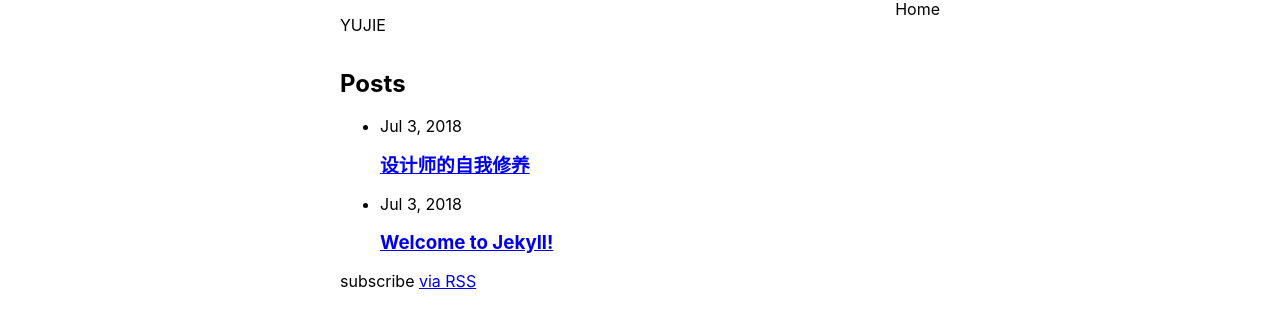
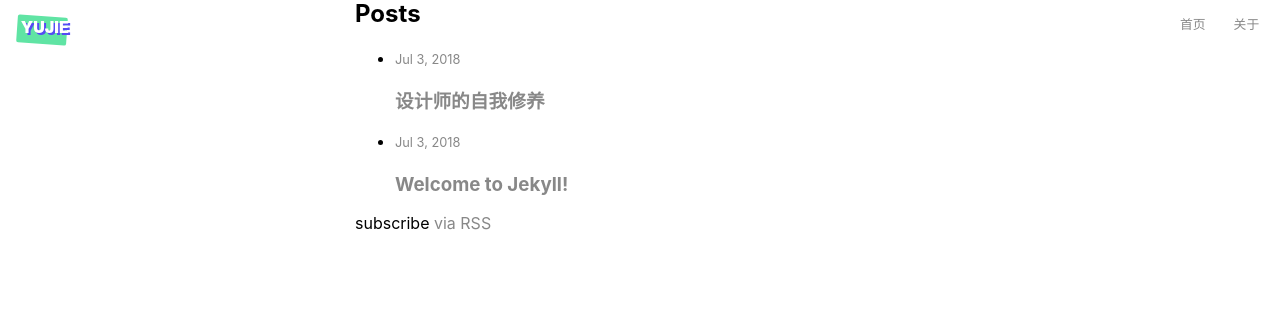
Before and after one commit to imyujie/imyujie.github.io, a Jekyll site: the page built from index.md, in a window 1280 px wide. Shown: the top 328 px of the page. Built offline with Jekyll 4.4.1, drawn with Linux system fonts in a browser that asks for light colours.

Commit message:
update article format

```diff
--- a/_includes/header.html
+++ b/_includes/header.html
@@ -1,8 +1,13 @@
 <header>
-  <div class="wrapper flex">
+  <div class="header-container flex">
     <div class="sitemark">
       <div class="marktext">YUJIE</div>
     </div>
-    <div class="nav">Home</div>
+    <div class="nav">
+      <ul class="flex">
+        <li><a href="#">首页</a></li>
+        <li><a href="#">关于</a></li>
+      </ul>
+    </div>
   </div>
 </header>
--- /dev/null
+++ b/_includes/mimage.html
@@ -0,0 +1,4 @@
+<div class="imgcomp">
+    <div class="image"></div>
+    <div class="caption">{{ include.caption }}</div>
+</div>
--- a/_includes/script.html
+++ b/_includes/script.html
@@ -3,7 +3,10 @@
         var ua = navigator.userAgent.toLowerCase();
         return ua.match(/MicroMessenger/i) == "micromessenger";
     };
+
+    var header = document.querySelector('body>header');
     if (isWeixin()) {
-        document.title = "YUJIE LI"
+        document.title = "YUJIE LI";
+        document.body.classList.add('wechat');
     }
 </script>
--- a/_layouts/post.html
+++ b/_layouts/post.html
@@ -1,7 +1,7 @@
 ---
 layout: default
 ---
-<article class="post h-entry" itemscope itemtype="http://schema.org/BlogPosting">
+<article class="post wrapper h-entry" itemscope itemtype="http://schema.org/BlogPosting">
 
   <header class="post-header">
     <h1 class="post-title p-name" itemprop="name headline">{{ page.title | escape }}</h1>
--- a/_sass/style.scss
+++ b/_sass/style.scss
@@ -1,4 +1,9 @@
 @import "_base";
+
+$colorA: #60E4A4;
+$colorB: #554BF4;
+
+$mobile-padding-lr: 1.2rem;
 
 html {
     font-size: 16px;
@@ -6,11 +11,32 @@
     -webkit-text-size-adjust: 100%;
     font-family: -apple-system,BlinkMacSystemFont,"Segoe UI",Roboto,Oxygen-Sans,Ubuntu,Cantarell,"Helvetica Neue",sans-serif;
 }
+
+a {
+    text-decoration: none;
+    color: #888;
+}
+
+body>header {
+    position: fixed;
+    top: 0;
+    width: 100%;
+    box-sizing: border-box;
+}
+
+.wechat {
+    &>header {
+        display: none;
+    }
+    article.wrapper {
+        padding-top: .6rem;
+    }
+}
 .wrapper {
-    max-width: 600px;
-    height: 50px;
+    max-width: 570px;
+
     margin: 0 auto;
-    padding: 0 16px;
+    padding: 0 $mobile-padding-lr;
 }
 
 .flex {
@@ -19,23 +45,178 @@
     justify-content: space-between;
 }
 
-.marktext {
-    padding: 1rem 0;
+.sitemark {
+
 }
 
+$padding-lr: 1.1rem;
+
+.marktext {
+    position: relative;
+    font-size: 1rem;
+    padding: $padding-lr 0;
+    font-weight: 900;
+    color: #ffffff;
+
+    text-shadow: 2px 2px $colorB;
+    &:after {
+        content: " ";
+        background-color: $colorA;
+        position: absolute;
+        height: 28px;
+        border-radius: 2px;
+        left: -4px;
+        display: block;
+        width: 50px;
+        top: 16px;
+        z-index: -9;
+        transform: rotate(4deg)
+    }
+}
+
+.nav {
+    font-size: 0.8rem;
+    padding: $padding-lr 0;
+    ul {
+        margin: 0;
+        padding: 0;
+        margin-right: -1rem;
+        justify-content: space-between;
+        li {
+            margin: 0;
+            list-style: none;
+        }
+        a {
+            padding: .5rem 1rem .5rem .75rem;
+            border-radius: 100px;
+        }
+        a:hover {
+            background: #f4f4f4;
+            color: #111;
+        }
+    }
+}
+
+article.wrapper {
+    padding-top: 3rem;
+}
 .post-content {
+    display: flex;
+    flex-direction: column;
+    align-items: center;
+
+    p, ul, ol, blockquote {
+        width: 100%;
+    }
+
+    blockquote {
+        margin: .5rem;
+
+        p {
+            position: relative;
+            color: #333;
+            font-size: 1.1rem;
+            line-height: 1.75;
+            font-weight: 600;
+            &:before {
+                content: "“";
+                display: block;
+                position: absolute;
+                top: .2rem;
+                left: -.8rem;
+                font-size: 1rem;
+                color: #333;
+            }
+            &:after {
+                content: "”";
+                font-size: 1rem;
+                color: #333;
+            }
+        }
+
+    }
+
+    .caption {
+        width: calc(100% - 2.4rem);
+        margin: 1rem auto 0 auto;
+        font-size: .8rem;
+        max-width: 570px;
+        color: #888;
+    }
+    p {
+        margin-top: 0;
+    }
     p, li {
-        font-size: 0.9rem;
-        line-height: 1.9;
+        font-size: 0.92rem;
+        line-height: 2;
         font-weight: 400;
         color: #333;
-        margin-bottom: 1.4rem;
+        margin: .7rem 0;
     }
     li {
-        margin-bottom: 0.5rem;
+        margin: .5rem 0;
     }
 
     ul {
-        padding-left: 1.2rem;
+        padding-left: 2rem;
+        margin: 0;
+    }
+
+    a {
+        display: inline-block;
+        padding: 0 8px;
+        margin: 0 4px;
+        background: #f4f4f4;
+        border-radius: 100px;
+        text-decoration: none;
+        color: #333;
+        font-weight: 600;
+        &:before {
+            content: "🔗";
+
+        }
+        &:hover {
+            color: #111;
+            background: #eee;
+        }
+    }
+
+    .imgcomp {
+        margin: 1.6rem 0;
+    }
+    .image {
+        width: 100vw;
+        max-width: 780px;
+        height: 400px;
+        background-color: #f0f0f0;
     }
 }
+
+.post-meta {
+    color: #888;
+    font-size: 0.8rem;
+    line-height: 1.9;
+    font-weight: 400;
+    margin-top: 0.4rem;
+}
+
+.post-title {
+    color: #111;
+    font-size: 2rem;
+    margin-bottom: 0.5rem;
+}
+
+
+.header-container {
+    padding: 0 $mobile-padding-lr+.1rem;
+}
+
+.post-header {
+    margin-bottom: 3rem;
+}
+
+@media only screen and (max-width: 940px) {
+    body>header {
+        position: static;
+    }
+}
```
Also changed, not shown: other parts of _layouts/post.html (+1 -0 lines), _includes/readtime.html (added, +10 -0 lines), _layouts/default.html (added, +7 -0 lines), _posts/2018-07-03-designer.md (+5 -1 lines), 1 other file.
